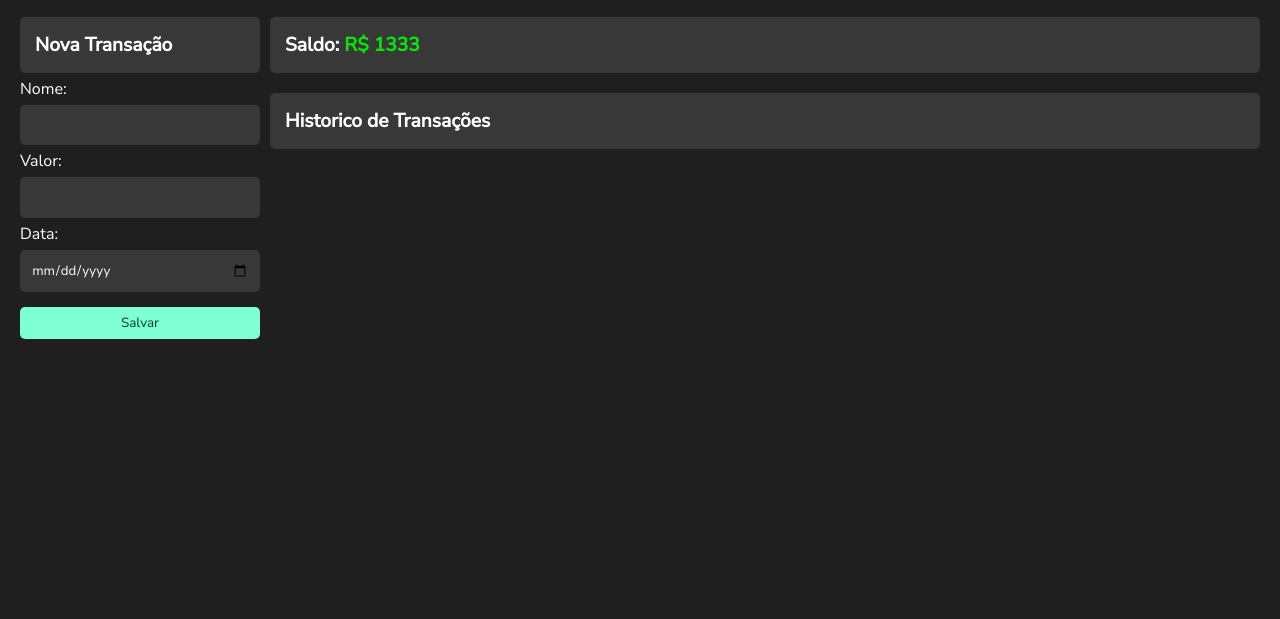
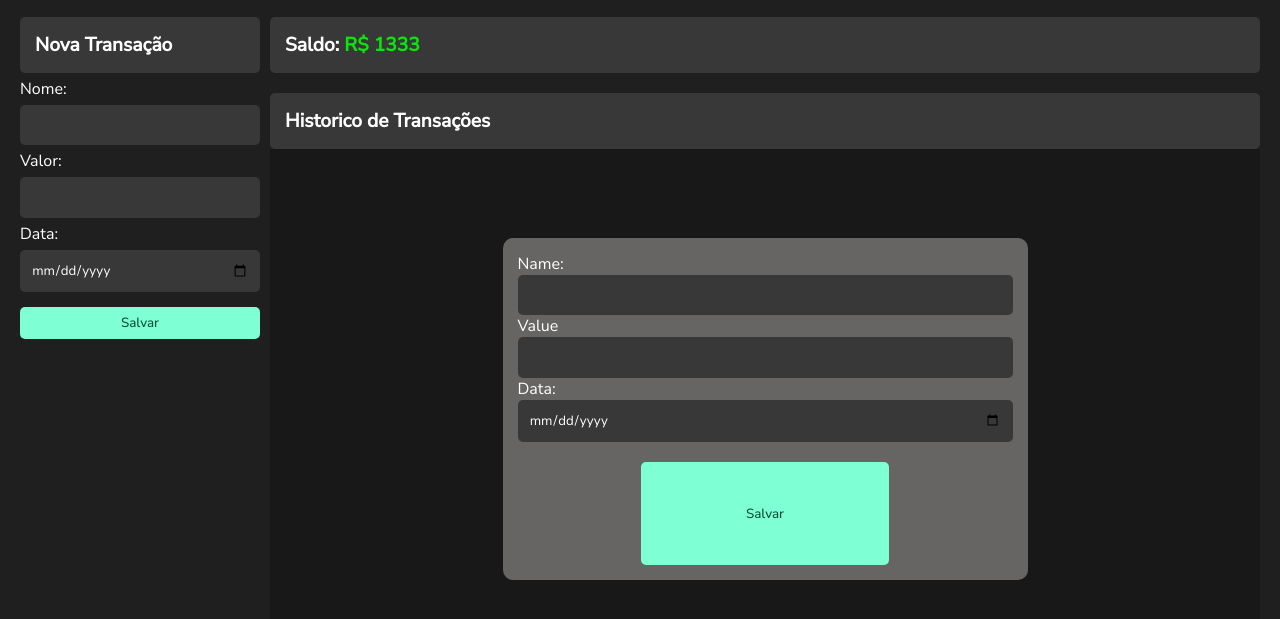
Before and after one commit to Guihenrique62/Calculadora-de-Gastos, a website built with webpack: page dist/index.html in a window 1280 px wide. Shown: the part 101-720 px from the top of the page. Built offline with Linux system fonts and the light colour scheme; no server answers.

Commit message:
editform

```diff
--- a/src/index.js
+++ b/src/index.js
@@ -1,5 +1,6 @@
 import fetchFinances from './scripts/fetchFinances';
 import postFinances from './scripts/postFinances';
+import putFinances from './scripts/putFinances';
 import './styles/style.css';
 
 document.addEventListener('DOMContentLoaded', fetchFinances())
--- a/src/sass/modules/container.scss
+++ b/src/sass/modules/container.scss
@@ -1,6 +1,4 @@
 .container{
-    display: flex;
-    flex-direction: column;
     .acountValueContainer{
         background-color: rgb(56, 56, 56);
         border-radius: 5px;
@@ -21,8 +19,8 @@
 
     }
     #finances-section{
-        display: flex;
-        flex-direction: column;
+        position: relative;
+        min-height: 60vh;
         padding: 20px 0px;
         border-radius: 5px;
         h2{
@@ -30,6 +28,52 @@
             padding: 15px;
             font-size: 1.2rem;
             border-radius: 5px;
+        }
+
+        .popup{
+            display: flex;
+            position: absolute;
+            background:rgba(0, 0, 0, 0.211);
+            width: 100%;
+            height: 100%;
+            justify-content: center;
+            align-items: center;
+
+            .edit-form{
+                display: flex;
+                flex-direction: column;
+                width: 50%;
+                height: 60%;
+                background-color: #676464;
+                border-radius: 10px;
+                padding: 15px;
+
+                input{
+                    background-color: rgb(56, 56, 56);
+                    border-style: none;
+                    padding: .7rem;
+                    border-radius: 5px;
+                    color: white;
+                 }
+
+                 button{
+                    width: 50%;
+                    height: 60%;
+                    background-color: aquamarine;
+                    border-style: none;
+                    padding: 7px;
+                    border-radius: 5px;
+                    font-weight: 500;
+                    color: rgb(7, 80, 56);
+                    align-self: center;
+                    margin-top: 20px;
+
+                    &:hover{
+                       background-color: rgb(85, 218, 174);
+                       cursor: pointer;
+                    }
+                 }
+            }
         }
     }
 
--- a/src/sass/modules/main.scss
+++ b/src/sass/modules/main.scss
@@ -11,6 +11,6 @@ main{
    display: flex;
    padding: 20px;
    color: white;
-   height: 100vh;
+   height: 100%;
    gap: 10px;
 }
--- /dev/null
+++ b/src/scripts/putFinances.js
@@ -0,0 +1,3 @@
+export default async function putFinances(ev){
+    console.log(ev)
+}
--- a/src/scripts/renderFinances.js
+++ b/src/scripts/renderFinances.js
@@ -1,3 +1,5 @@
+import putFinances from "./putFinances"
+
 export default async function renderFinances(financesData){
    const valueData = parseFloat(financesData.value)
 
@@ -35,6 +37,8 @@ export default async function renderFinances(financesData){
    const editBtn = document.createElement('button')
    editBtn.textContent = 'Editar'
    editBtn.classList.add('edit-btn')
+   editBtn.id = `edit-${financesData.id}`
+   editBtn.addEventListener('click', putFinances)
 
    const deleteBtn = document.createElement('button')
    deleteBtn.textContent = 'Excluir'
```
Also changed, not shown: db.json (+0 -18 lines), dist/index.html, dist/index.min.js, src/styles/style.css, 1 other file.
